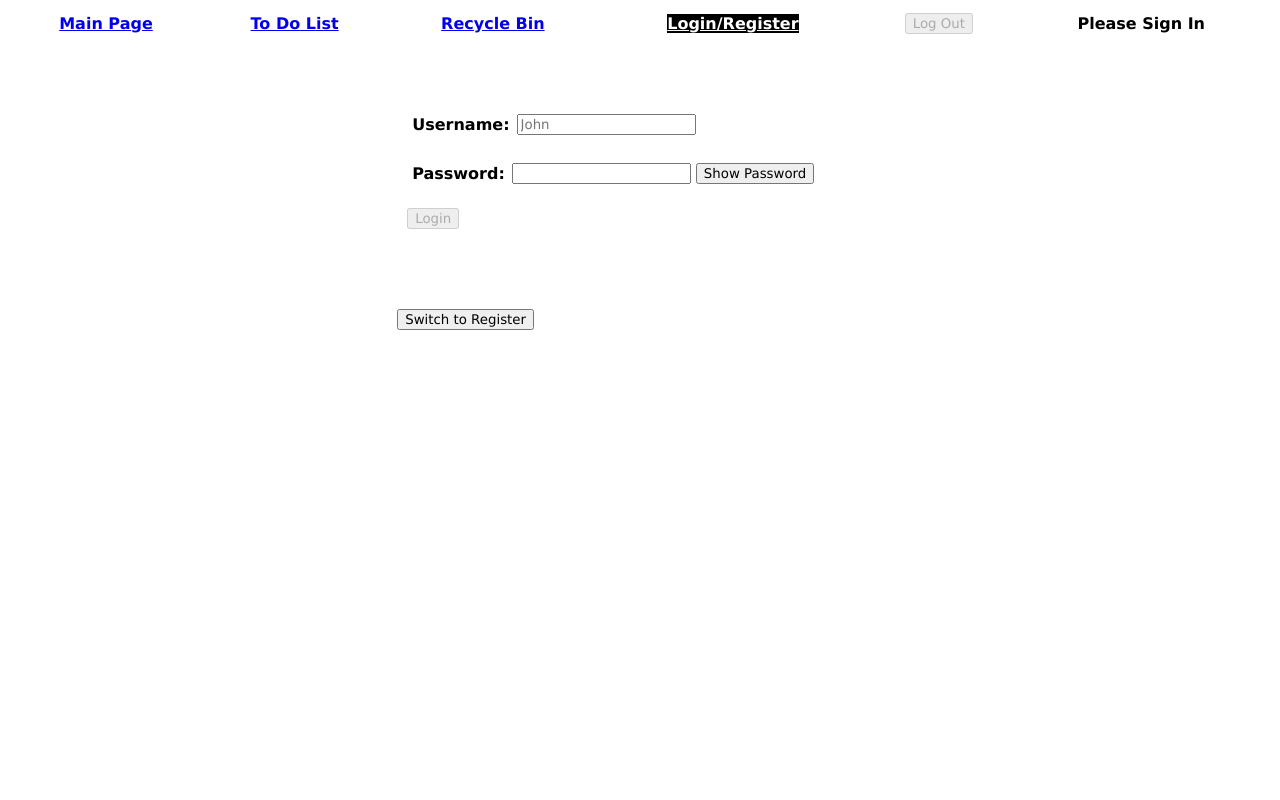
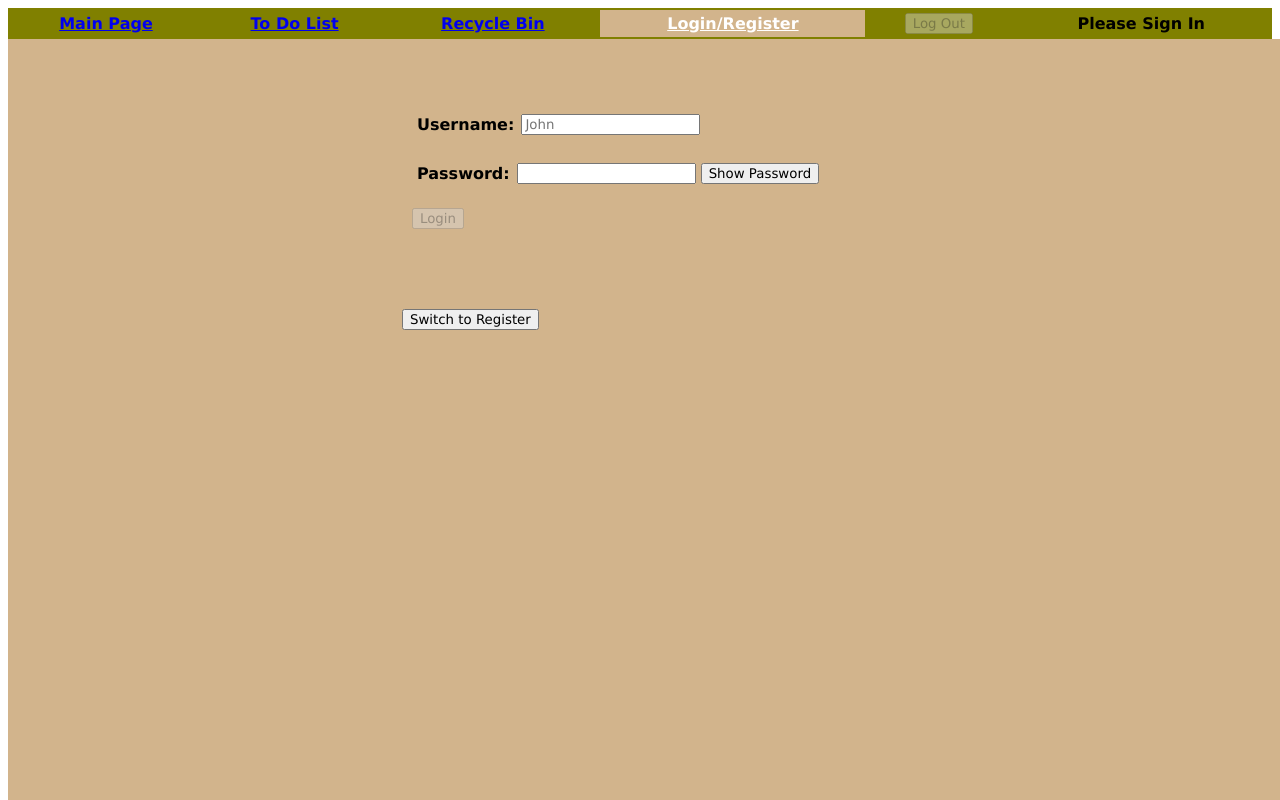
Before and after one commit to Joh0/ToDoApp, an Angular app: page /login in a window 1280 px wide. Built offline with nearby package versions, Linux system fonts and the light colour scheme.

Commit message:
Added backround colors to each page and header section

```diff
--- a/src/app/header/header.component.css
+++ b/src/app/header/header.component.css
@@ -1,5 +1,7 @@
 table{
-    width: 100%
+    width: 100%;
+    background-color: olive
+    ;
 }
 
 th, td{
@@ -8,7 +10,22 @@ th, td{
 }
 
 .active{
-    background-color: black;
     font-weight: bold;
     color: white;
 }
+
+.home{
+    background-color: brown;
+}
+
+.list{
+    background-color: olivedrab;
+}
+
+.recycle{
+    background-color: mediumpurple;
+}
+
+.login{
+    background-color: tan;
+}
--- a/src/app/header/header.component.html
+++ b/src/app/header/header.component.html
@@ -1,10 +1,11 @@
 <table>
     <tbody>
         <tr>
-            <th><a routerLink="home" routerLinkActive="active">Main Page</a></th>
-            <th><a routerLink="list" routerLinkActive="active" >To Do List</a></th>
-            <th><a routerLink="recycle" routerLinkActive="active" >Recycle Bin</a></th>
-            <th><a routerLink="login" routerLinkActive="active">Login/Register</a></th>
+            <th routerLinkActive="home"><a routerLink="home" routerLinkActive="active">Main Page</a></th>
+            <!-- Applies "home" class to "th" if link is active, allowing you to color the background area of the home section of the header same as the home page-->
+            <th routerLinkActive="list"><a routerLink="list" routerLinkActive="active" >To Do List</a></th>
+            <th routerLinkActive="recycle"><a routerLink="recycle" routerLinkActive="active" >Recycle Bin</a></th>
+            <th routerLinkActive="login"><a routerLink="login" routerLinkActive="active">Login/Register</a></th>
             <th><button (click)="logOut()" [disabled] = "this.message == 'Please Sign In'">Log Out</button></th>
             <th>{{ message }}</th>
         </tr>
--- a/src/app/list/list.component.css
+++ b/src/app/list/list.component.css
@@ -94,3 +94,10 @@ app-edit{
     height: 100%;
     z-index: 999;
 }
+
+:host{
+    position: fixed;
+    background-color: olivedrab;
+    width: 100%;
+    height: 100vh;
+}
--- a/src/app/login/login.component.css
+++ b/src/app/login/login.component.css
@@ -39,3 +39,10 @@
 #toggle{
     margin-right: 5px;
 }
+
+:host{
+    position: fixed;
+    background-color: tan;
+    width: 100%;
+    height: 100vh;
+}
--- a/src/app/main/main.component.css
+++ b/src/app/main/main.component.css
@@ -1,7 +1,15 @@
-*{
+h2, h3{
     margin-left: 20%;
 }
 
 h1{
+    margin-left: 20%;
     margin-top: 5%;
 }
+
+:host{
+    position: fixed;
+    background-color: brown;
+    width: 100%;
+    height: 100vh; /* This, along with position fixed, allows you to color the entire backrgound. */
+}
--- a/src/app/recycle/recycle.component.css
+++ b/src/app/recycle/recycle.component.css
@@ -21,3 +21,10 @@ table, th, td, tr{
 td, th{
     text-align: center;
 }
+
+:host{
+    position: fixed;
+    background-color: mediumpurple;
+    width: 100%;
+    height: 100vh;
+}
```
Also changed, not shown: src/app/main/main.component.html (line endings or trailing spaces).
